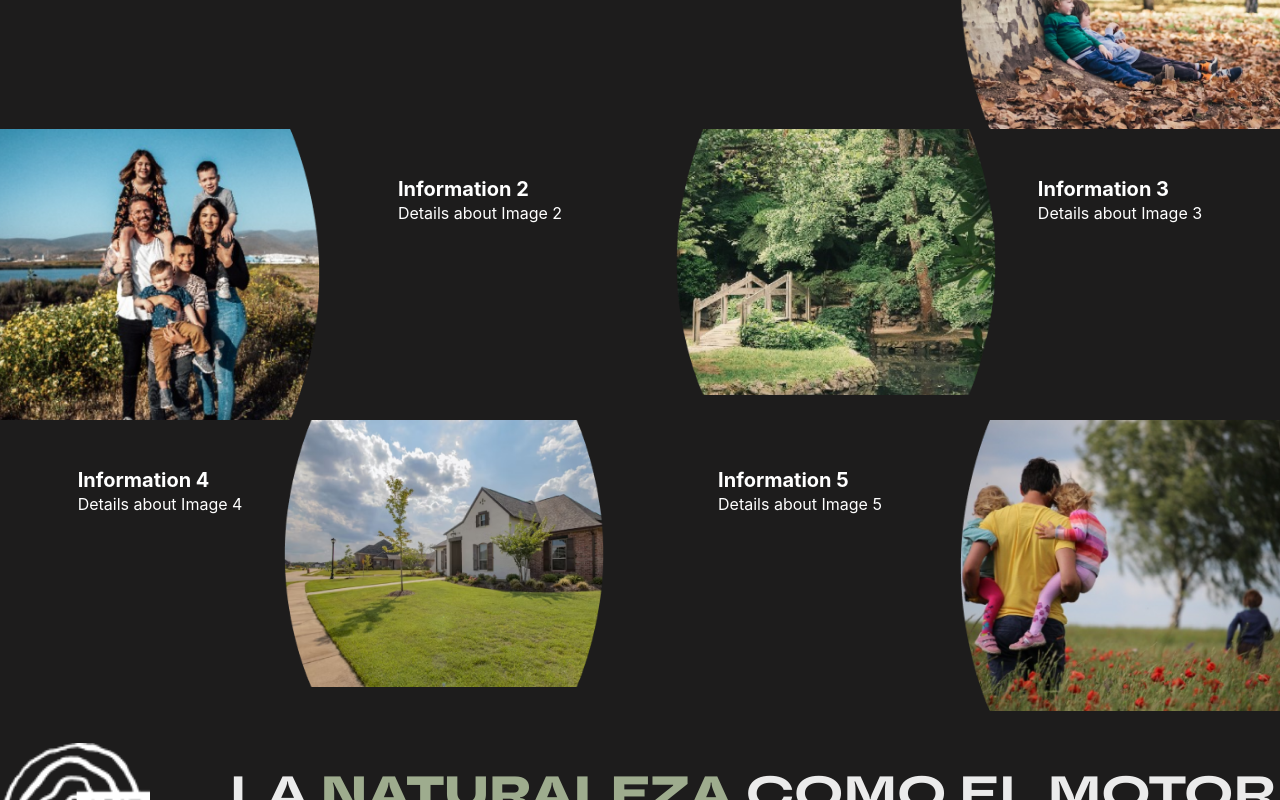
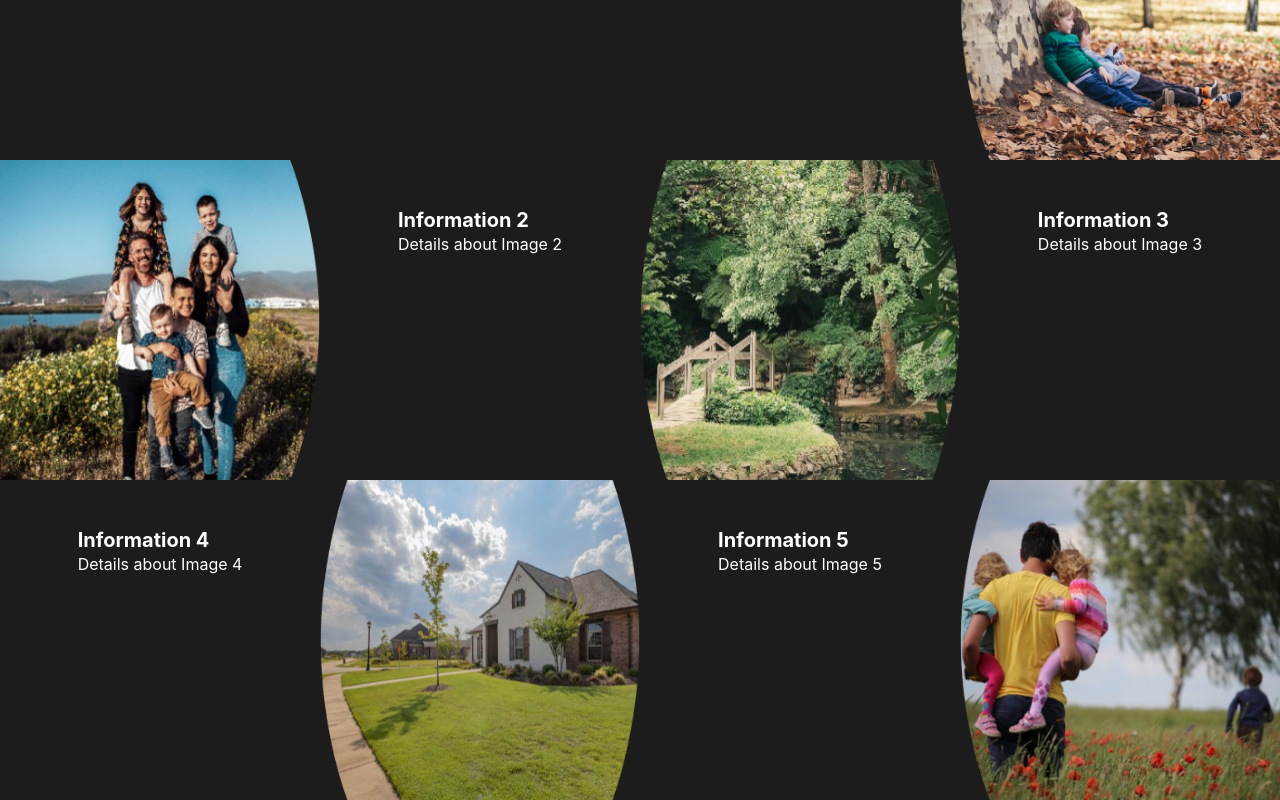
Before and after one commit to ignaciorodrigues1/grit, a Next.js app: page / in a window 1280 px wide. Shown: the part 800-1600 px from the top of the page. Built offline with nearby package versions, Linux system fonts and the light colour scheme.

Commit message:
Grit Web

```diff
--- a/components/wavyGrid.jsx
+++ b/components/wavyGrid.jsx
@@ -28,7 +28,7 @@ const WavyGrid = () => {
 
           {/* Image - Only for md and larger */}
           <Box display={{ base: "none", md: "block" }}>
-            <Image src="/images/image1.png" alt="Image 1" />
+            <Image src="/images/image1.png" alt="Image 1" h="320px" width="380px"/>
           </Box>
         </SimpleGrid>
 
@@ -39,7 +39,7 @@ const WavyGrid = () => {
             <Image src="/images/image2M.png" alt="Image 3" maxH="250px" w="100%"/>
           </Box>
           <Box display={{ base: "none", md: "block" }}>
-            <Image src="/images/image2.png" alt="Image 3" />
+            <Image src="/images/image2.png" alt="Image 3" h="320px" width="380px"/>
           </Box>
           <Box color="white" p="3rem" mx="auto">
             <Heading as="h2" size="md">
@@ -51,7 +51,7 @@ const WavyGrid = () => {
           {/* Second Image-Information Pair */}
 
           <Box display={{ base: "none", md: "block" }}>
-            <Image src="/images/image3.png" alt="Image 3" mx="36px" />
+            <Image src="/images/image3.png" alt="Image 3" h="320px" width="380px" />
           </Box>
           <Box color="white" p="3rem" mx="auto">
             <Heading as="h2" size="md">
@@ -78,7 +78,7 @@ const WavyGrid = () => {
           </Box>
 
           <Box display={{ base: "none", md: "block" }}>
-            <Image src="/images/image4.png" alt="Image 3" mx="-36px" />
+            <Image src="/images/image4.png" alt="Image 3"  h="320px" width="380px"/>
           </Box>
 
           {/* Second Image-Information Pair */}
@@ -92,7 +92,7 @@ const WavyGrid = () => {
             <Image src="/images/image5M.png" alt="Image 3" maxH="250px" width="100%" />
           </Box>
           <Box display={{ base: "none", md: "block" }}>
-            <Image src="/images/image5.png" alt="Image 3" />
+            <Image src="/images/image5.png" alt="Image 3" h="320px" width="380px"/>
           </Box>
         </SimpleGrid>
       </Box>
```
